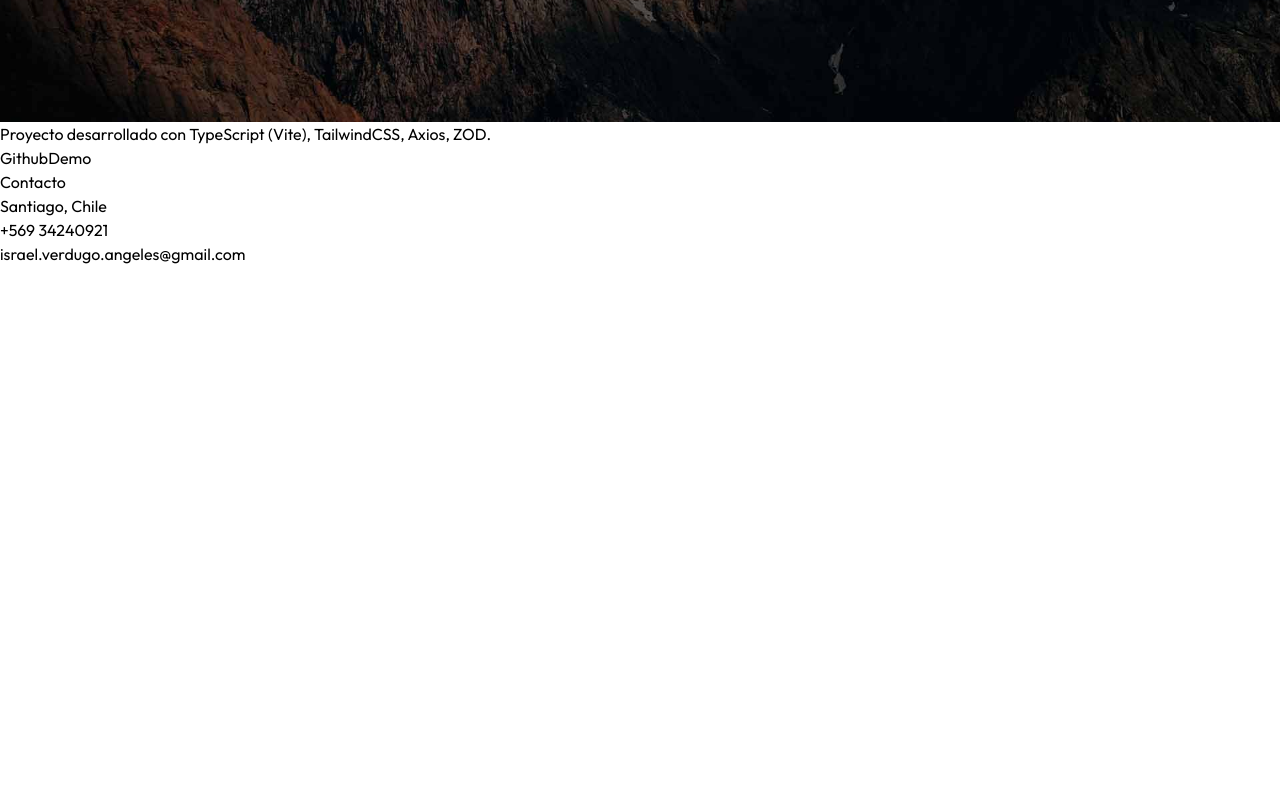
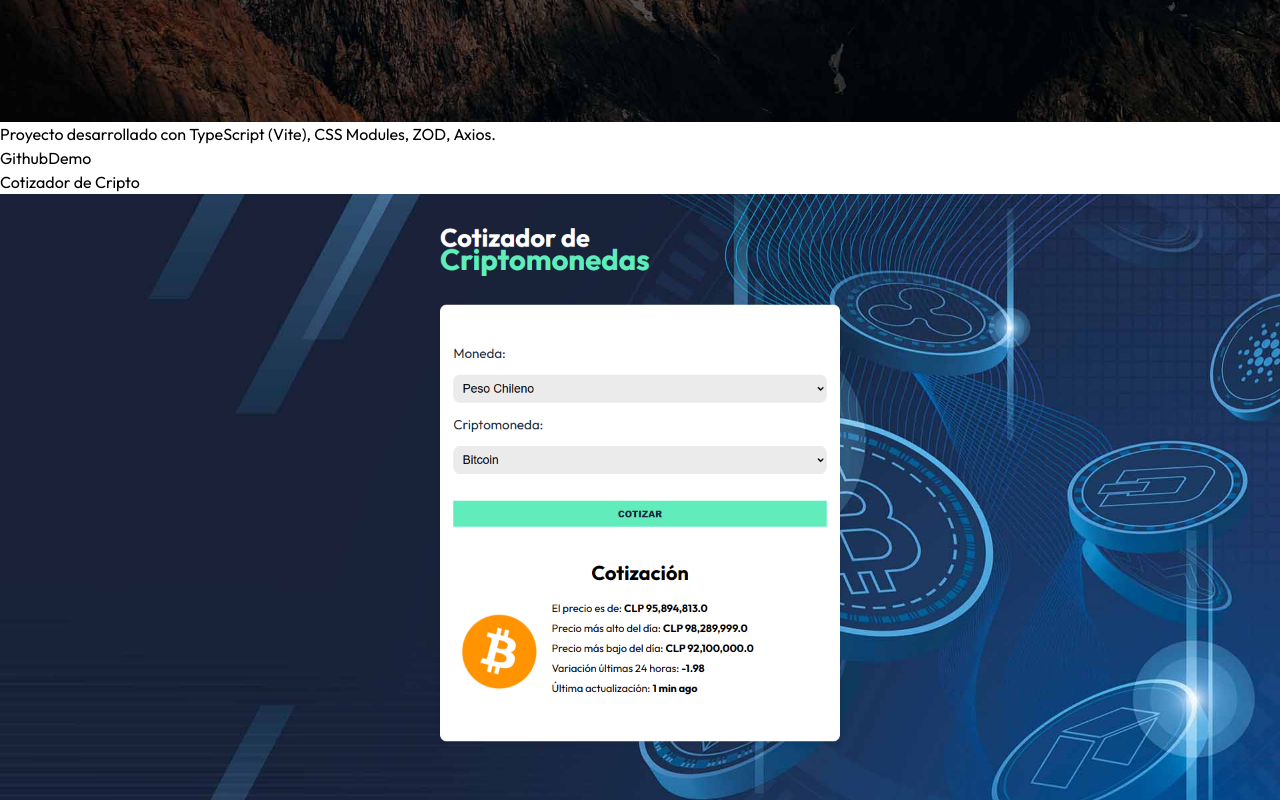
Before and after one commit to Isrvxl/Portafolio, a React (Vite) app: page / in a window 1280 px wide. Shown: the part 6500-7300 px from the top of the page. Before the commit the page ends 6766 px from the top, so only its background shows below. Built offline with nearby package versions, Linux system fonts and the light colour scheme.

Commit message:
Portafolio React

```diff
--- a/src/data/index.js
+++ b/src/data/index.js
@@ -4,6 +4,7 @@ import project3 from "../assets/projects/project3.png"
 import project4 from "../assets/projects/project4.png"
 import project5 from "../assets/projects/project5.png"
 import project6 from "../assets/projects/project6.png"
+import project7 from "../assets/projects/project7.png"
 
 export const HERO_CONTENT = `Desarrollador web e Ingeniero QA con 3 años de experiencia en el sector tecnológico. He colaborado en el diseño, desarrollo y aseguramiento de la calidad de
 proyectos tecnológicos, destacándome por mi capacidad de adaptarme a nuevos desafíos y aportar soluciones efectivas. Estoy enfocado en aplicar mis habilidades y conocimientos para
@@ -51,7 +52,6 @@ export const PROJECTS = [
         description: "Proyecto desarrollado con React (Vite), useState y utilizando LocalStorage.",
         urlGithub: 'https://github.com/Isrvxl/Control_de_Gastos',
         urlDemo: 'https://guitar-la-iv.netlify.app/',
-        technologies: ["HTML", "CSS", "React", "Node.js", "MongoDB"],
     },
     {
         title: "Calculadora de Propinas",
@@ -59,7 +59,6 @@ export const PROJECTS = [
         description: "Proyecto desarrollado con TypeScript (Vite), TailwindCSS, useMemo.",
         urlGithub: 'https://github.com/Isrvxl/Calculadora_de_Propinas',
         urlDemo: 'https://calculadora-de-propinas-iv.netlify.app/',
-        technologies: ["HTML", "CSS", "Angular", "Firebase"],
     },
     {
         title: "Contador de Calorías",
@@ -67,7 +66,6 @@ export const PROJECTS = [
         description: "Proyecto desarrollado con TypeScript (Vite), TailwindCSS, useReducer.",
         urlGithub: 'https://github.com/Isrvxl/Calorie_Tracker',
         urlDemo: 'https://calorie-tracker-iv.netlify.app/',
-        technologies: ["HTML", "CSS", "React", "Bootstrap"],
     },
     {
         title: "Control de Gastos",
@@ -75,7 +73,6 @@ export const PROJECTS = [
         description: "Proyecto desarrollado con TypeScript (Vite), TailwindCSS, Context API.",
         urlGithub: 'https://github.com/Isrvxl/Control_de_Gastos',
         urlDemo: 'https://control-de-gastos-iv.netlify.app/',
-        technologies: ["HTML", "CSS", "Vue.js", "Express", "mySQL"],
     },
     {
         title: "Pacientes Veterinaria",
@@ -83,16 +80,21 @@ export const PROJECTS = [
         description: "Proyecto desarrollado con TypeScript (Vite), TailwindCSS, Zustand, React Hook Form.",
         urlGithub: 'https://github.com/Isrvxl/Seguimiento_de_Pacientes_Veterinaria',
         urlDemo: 'https://seguimiento-pacientes-veterinaria-iv.netlify.app/',
-        technologies: ["HTML", "CSS", "Vue.js", "Express", "mySQL"],
     },
     {
         title: "Buscador de Clima",
         image: project6,
-        description: "Proyecto desarrollado con TypeScript (Vite), TailwindCSS, Axios, ZOD.",
+        description: "Proyecto desarrollado con TypeScript (Vite), CSS Modules, ZOD, Axios.",
         urlGithub: 'https://github.com/Isrvxl/Buscador_de_Clima',
         urlDemo: 'https://buscador-de-clima-iv.netlify.app/',
-        technologies: ["HTML", "CSS", "Vue.js", "Express", "mySQL"],
     },
+    {
+        title: "Cotizador de Cripto",
+        image: project7,
+        description: "Proyecto desarrollado con TypeScript (Vite), CSS, Zustand, ZOD, Axios.",
+        urlGithub: 'https://github.com/Isrvxl/Cotizador_de_Cryptomonedas',
+        urlDemo: 'https://cotizador-crypto-iv.netlify.app/',
+    }
 ];
 
 export const CONTACT = {
```
Also changed, not shown: src/assets/projects/project7.png (added).
